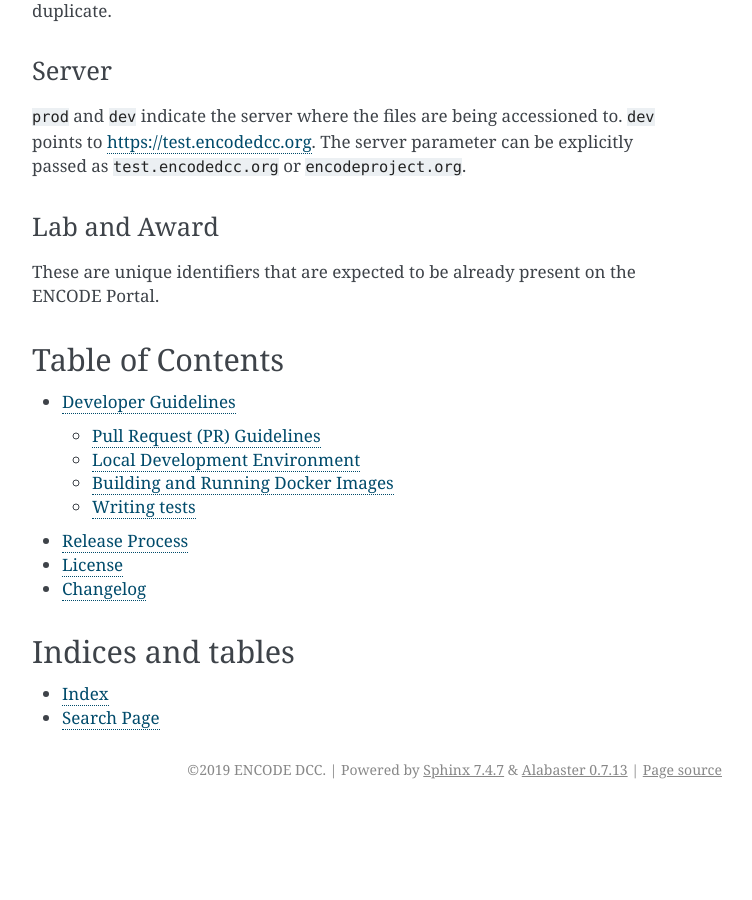
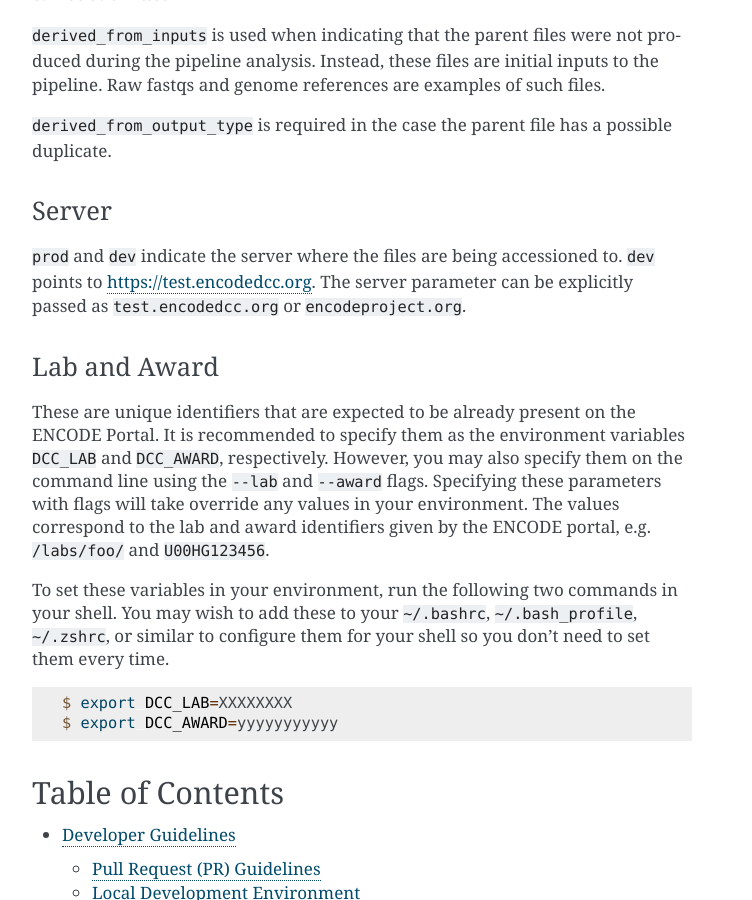
Before and after one commit to ENCODE-DCC/accession, a Sphinx documentation site: the page built from docs/index.rst, in a window 1280 px wide and 900 px high, scrolled down 2301 px. Shown: the whole window, without its empty margins (388-1140 px from the left). Built offline with Sphinx 7.4.7, drawn with Linux system fonts in a browser that asks for light colours; before the commit the page ends 3110 px from its top, so only the background shows below that; some of the changed text lies outside the part shown.

Commit message:
update documentation

```diff
--- a/README.rst
+++ b/README.rst
@@ -38,6 +38,15 @@
 
     $ export GOOGLE_APPLICATION_CREDENTIALS=<path_to_service_account_file>
 
+| Finally, it is highly recommended to set the DCC_LAB and DCC_AWARD environment
+  variables for ease of use. These correspond to the lab and award identifiers given by
+  the ENCODE portal, e.g. ``/labs/foo/`` and ``U00HG123456``, respectively.
+
+.. code-block:: console
+
+    $ export DCC_LAB=XXXXXXXX
+    $ export DCC_AWARD=yyyyyyyyyyy
+
 Usage
 ======
 
--- a/docs/index.rst
+++ b/docs/index.rst
@@ -71,7 +71,22 @@
 
 Lab and Award
 -------------
-These are unique identifiers that are expected to be already present on the ENCODE Portal.
+| These are unique identifiers that are expected to be already present on the ENCODE
+  Portal. It is recommended to specify them as the environment variables ``DCC_LAB`` and
+  ``DCC_AWARD``, respectively. However, you may also specify them on the command line
+  using the ``--lab`` and ``--award`` flags. Specifying these parameters with flags will
+  take override any values in your environment. The values correspond to the lab and
+  award identifiers given by the ENCODE portal, e.g. ``/labs/foo/`` and ``U00HG123456``.
+
+| To set these variables in your environment, run the following two commands in your
+  shell. You may wish to add these to your ``~/.bashrc``, ``~/.bash_profile``,
+  ``~/.zshrc``, or similar to configure them for your shell so you don't need to set
+  them every time.
+
+.. code-block:: console
+
+    $ export DCC_LAB=XXXXXXXX
+    $ export DCC_AWARD=yyyyyyyyyyy
 
 Table of Contents
 ==================
```
Also changed, not shown: other parts of README.rst (+1 -3 lines).
